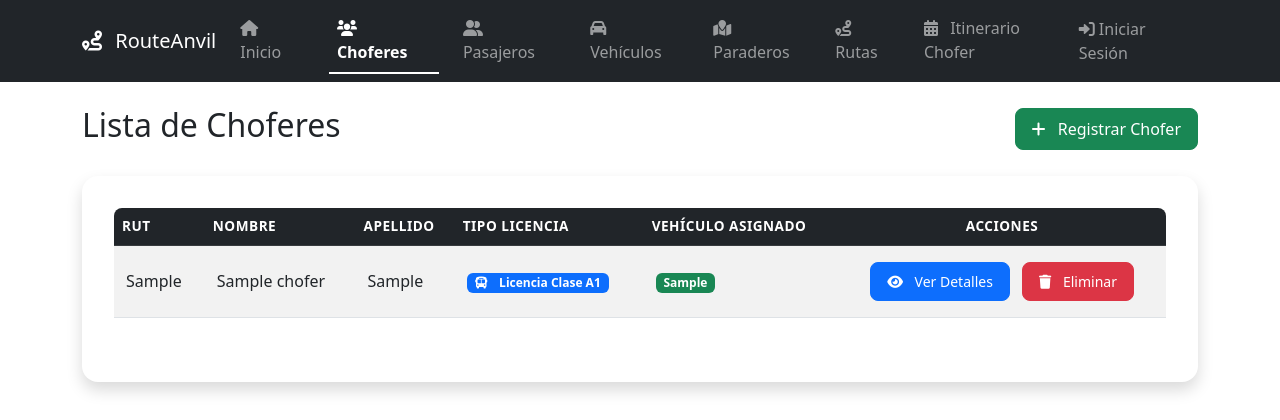
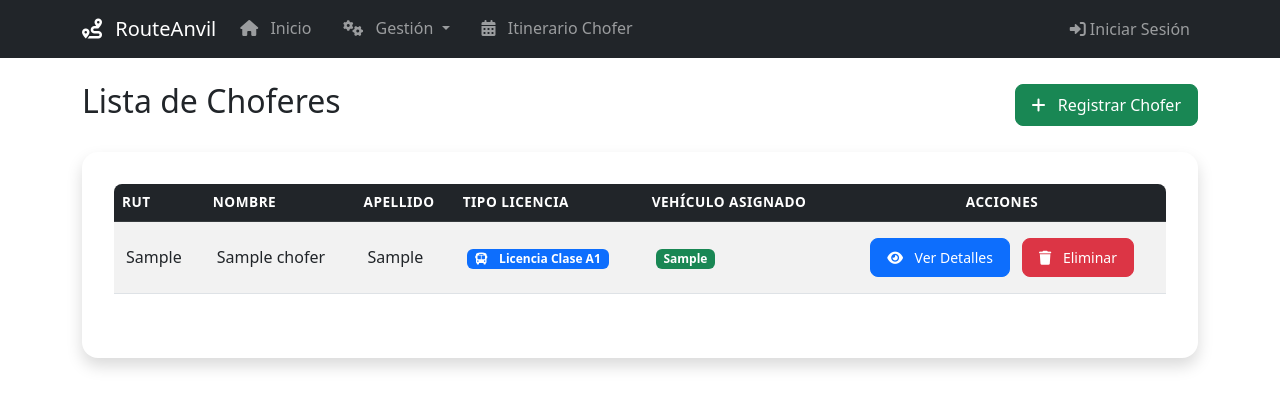
Before and after one commit to Ikvillaseca/capstoneADI, a Django app: page /choferes/ in a window 1280 px wide. Shown: the top 420 px of the page. Run offline with Django 5.2, Linux system fonts and the light colour scheme; tables that the repository leaves empty hold one stand-in row (values such as "Sample post").

Commit message:
Menu de gestion de botones de paginas de choferes, pasajeros, vehiculos, paraderos y rutas

```diff
--- a/RouteAnvil/static/css/style.css
+++ b/RouteAnvil/static/css/style.css
@@ -100,3 +100,38 @@ footer {
 .email-navbar {
     color: white;
 }
+
+/* --- Estilos para el dropdown del navbar --- */
+.dropdown-menu {
+    border-radius: 8px;
+    border: none;
+    box-shadow: 0 4px 12px rgba(0, 0, 0, 0.15);
+    margin-top: 8px;
+}
+
+.dropdown-item {
+    padding: 10px 20px;
+    transition: all 0.3s ease;
+}
+
+.dropdown-item:hover {
+    background-color: #f8f9fa;
+    color: #495057;
+    transform: translateX(5px);
+}
+
+.dropdown-item.active {
+    background-color: #0d6efd;
+    color: white;
+}
+
+.dropdown-item i {
+    width: 20px;
+    margin-right: 8px;
+}
+
+/* --- Efecto hover en el botón dropdown --- */
+.nav-link.dropdown-toggle:hover {
+    background-color: rgba(255, 255, 255, 0.1);
+    border-radius: 5px;
+}
--- a/RouteAnvil/templates/base.html
+++ b/RouteAnvil/templates/base.html
@@ -25,44 +25,56 @@
             </button>
             <div class="collapse navbar-collapse" id="navbarNav">
                 <ul class="navbar-nav me-auto nav-underline">
+                    <!-- Inicio -->
                     <li class="nav-item">
                         {% url 'index' as url_esperada %}
                         <a class="nav-link {% if request.get_full_path == url_esperada %}active{% endif %}" href="{% url 'index' %}">
                             <i class="fas fa-home"></i> Inicio
                         </a>
                     </li>
-                    <li class="nav-item">
+
+                    <!-- Nuevo Menu desplegable para las funciones -->
+                    <li class="nav-item dropdown">
+                        <a class="nav-link dropdown-toggle" href="#" id="navbarDropdownGestion" role="button" data-bs-toggle="dropdown" aria-expanded="false">
+                            <i class="fas fa-cogs"></i> Gestión
+                        </a>
+                        <ul class="dropdown-menu" aria-labelledby="navbarDropdownGestion">
+                            <li>
                                 {% url 'chofer_lista' as url_esperada %}
-                        <a class="nav-link {% if request.get_full_path == url_esperada %}active{% endif %}" href="{% url 'chofer_lista' %}">
+                                <a class="dropdown-item {% if request.get_full_path == url_esperada %}active{% endif %}" href="{% url 'chofer_lista' %}">
                                     <i class="fas fa-users"></i> Choferes
                                 </a>
                             </li>
-                    <li class="nav-item">
+                            <li>
                                 {% url 'pasajeros_lista' as url_esperada %}
-                        <a class="nav-link {% if request.get_full_path == url_esperada %}active{% endif %}" href="{% url 'pasajeros_lista' %}">
+                                <a class="dropdown-item {% if request.get_full_path == url_esperada %}active{% endif %}" href="{% url 'pasajeros_lista' %}">
                                     <i class="fas fa-user-friends"></i> Pasajeros
                                 </a>
                             </li>
-                    <li class="nav-item">
+                            <li>
                                 {% url 'vehiculo_lista' as url_esperada %}
-                        <a class="nav-link {% if request.get_full_path == url_esperada %}active{% endif %}" href="{% url 'vehiculo_lista' %}">
+                                <a class="dropdown-item {% if request.get_full_path == url_esperada %}active{% endif %}" href="{% url 'vehiculo_lista' %}">
                                     <i class="fas fa-car"></i> Vehículos
                                 </a>
                             </li>
-                    <li class="nav-item">
+                            <li>
                                 {% url 'paraderos_lista' as url_esperada %}
-                        <a class="nav-link {% if request.get_full_path == url_esperada %}active{% endif %}" href="{% url 'paraderos_lista' %}">
+                                <a class="dropdown-item {% if request.get_full_path == url_esperada %}active{% endif %}" href="{% url 'paraderos_lista' %}">
                                     <i class="fa-solid fa-map-location"></i> Paraderos
                                 </a>
                             </li>
-                    <li class="nav-item">
+                            <li>
                                 {% url 'rutas' as url_esperada %}
-                        <a class="nav-link {% if request.get_full_path == url_esperada %}active{% endif %}" href="{% url 'rutas' %}">
+                                <a class="dropdown-item {% if request.get_full_path == url_esperada %}active{% endif %}" href="{% url 'rutas' %}">
                                     <i class="fa-solid fa-route"></i> Rutas
                                 </a>
                             </li>
+                        </ul>
+                    </li>
+
                     <li class="nav-item">
-                        <a class="nav-link" href="{% url 'vista_itinerario_chofer' %}">
+                        {% url 'vista_itinerario_chofer' as url_esperada %}
+                        <a class="nav-link {% if request.get_full_path == url_esperada %}active{% endif %}" href="{% url 'vista_itinerario_chofer' %}">
                             <i class="fas fa-calendar-alt"></i> Itinerario Chofer
                         </a>
                     </li>
```
Lines whose indentation alone changed are shown as unchanged.
